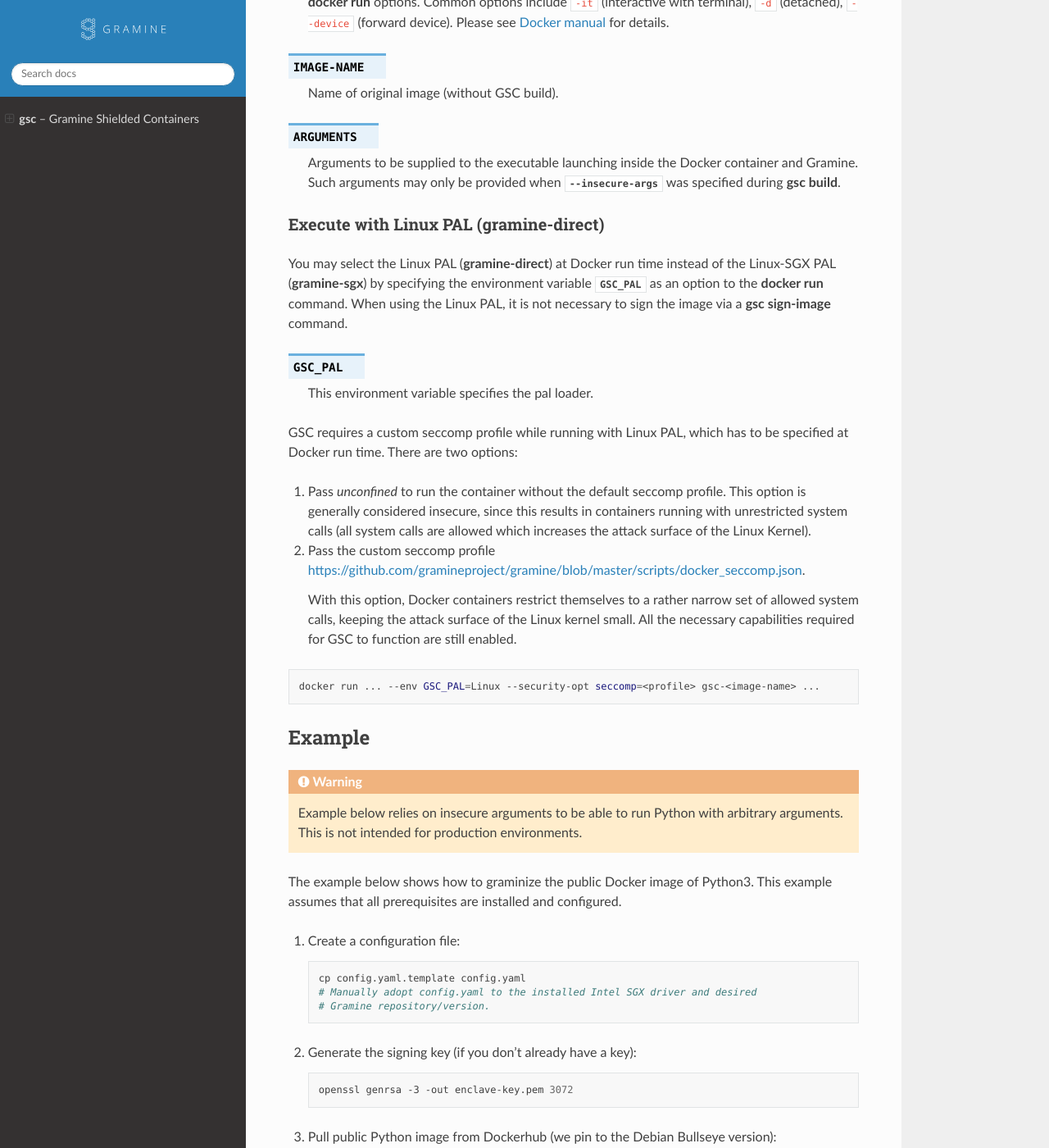
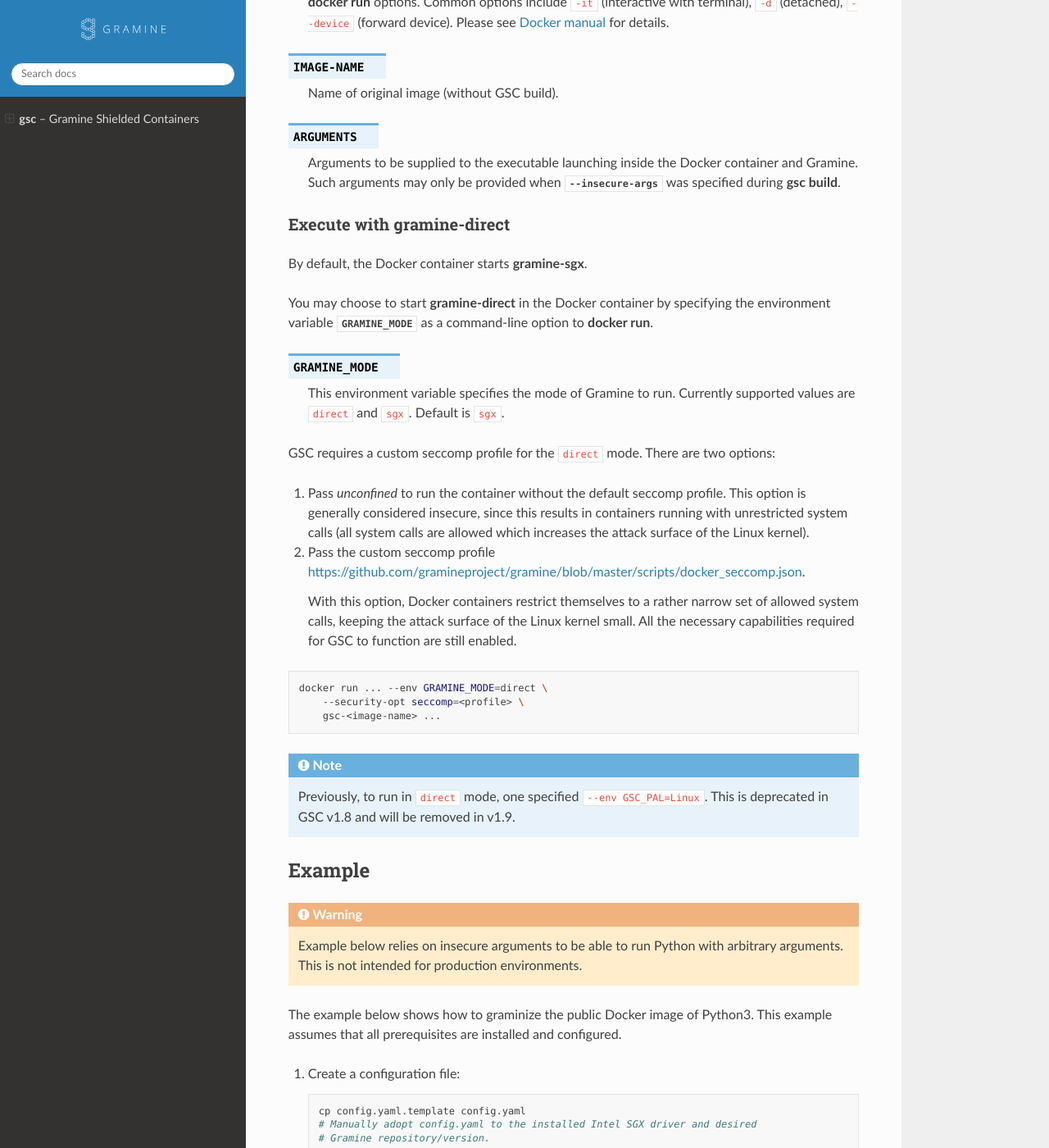
Before and after one commit to gramineproject/gsc, a Sphinx documentation site: the page built from Documentation/index.rst, in a window 1280 px wide and 1400 px high, scrolled down 7315 px. Shown: the whole window at 82% size. Built offline with Sphinx 7.4.7 and the Read the Docs theme 2.0.0, drawn with Linux system fonts in a browser that asks for light colours.

Commit message:
Deprecate `GSC_PAL` and use instead `GRAMINE_MODE`
Previously, to run `gramine-direct`, one had to specify `docker run ...
--env GSC_PAL=Linux`. This was cumbersome because (1) Gramine users
don't need to know the meaning of word "PAL", (2) the value "Linux"
doesn't correspond to known-to-users `gramine-direct`, (3) it requires
special logic in apploader code.

This commit introduces instead `GRAMINE_MODE` envvar with easier
semantics: the value is the one of `direct` and `sgx`, i.e. the mode in
which user wants to invoke Gramine.

Signed-off-by: Dmitrii Kuvaiskii <dmitrii.kuvaiskii@intel.com>

```diff
--- a/Documentation/index.rst
+++ b/Documentation/index.rst
@@ -396,26 +396,27 @@ executable arguments may be supplied to the :command:`docker run` command.
    :command:`gsc build`.
 
 
-Execute with Linux PAL (:program:`gramine-direct`)
---------------------------------------------------
+Execute with :program:`gramine-direct`
+--------------------------------------
 
-You may select the Linux PAL (:program:`gramine-direct`) at Docker run time
-instead of the Linux-SGX PAL (:program:`gramine-sgx`) by specifying the
-environment variable :envvar:`GSC_PAL` as an option to the
-:command:`docker run` command. When using the Linux PAL, it is not necessary
-to sign the image via a :command:`gsc sign-image` command.
+By default, the Docker container starts :program:`gramine-sgx`.
 
-.. envvar:: GSC_PAL
+You may choose to start :program:`gramine-direct` in the Docker container by
+specifying the environment variable :envvar:`GRAMINE_MODE` as a command-line
+option to :command:`docker run`.
 
-   This environment variable specifies the pal loader.
+.. envvar:: GRAMINE_MODE
 
-GSC requires a custom seccomp profile while running with Linux PAL, which has to be
-specified at Docker run time. There are two options:
+   This environment variable specifies the mode of Gramine to run. Currently
+   supported values are ``direct`` and ``sgx``. Default is ``sgx``.
+
+GSC requires a custom seccomp profile for the ``direct`` mode. There are two
+options:
 
 #. Pass `unconfined` to run the container without the default seccomp profile.
    This option is generally considered insecure, since this results in containers
    running with unrestricted system calls (all system calls are allowed which
-   increases the attack surface of the Linux Kernel).
+   increases the attack surface of the Linux kernel).
 
 #. Pass the custom seccomp profile
    https://github.com/gramineproject/gramine/blob/master/scripts/docker_seccomp.json.
@@ -426,7 +427,13 @@ specified at Docker run time. There are two options:
 
 .. code-block:: sh
 
-   docker run ... --env GSC_PAL=Linux --security-opt seccomp=<profile> gsc-<image-name> ...
+   docker run ... --env GRAMINE_MODE=direct \
+       --security-opt seccomp=<profile> \
+       gsc-<image-name> ...
+
+.. note::
+    Previously, to run in ``direct`` mode, one specified ``--env
+    GSC_PAL=Linux``. This is deprecated in GSC v1.8 and will be removed in v1.9.
 
 Example
 =======
```
Also changed, not shown: 1 other file.
